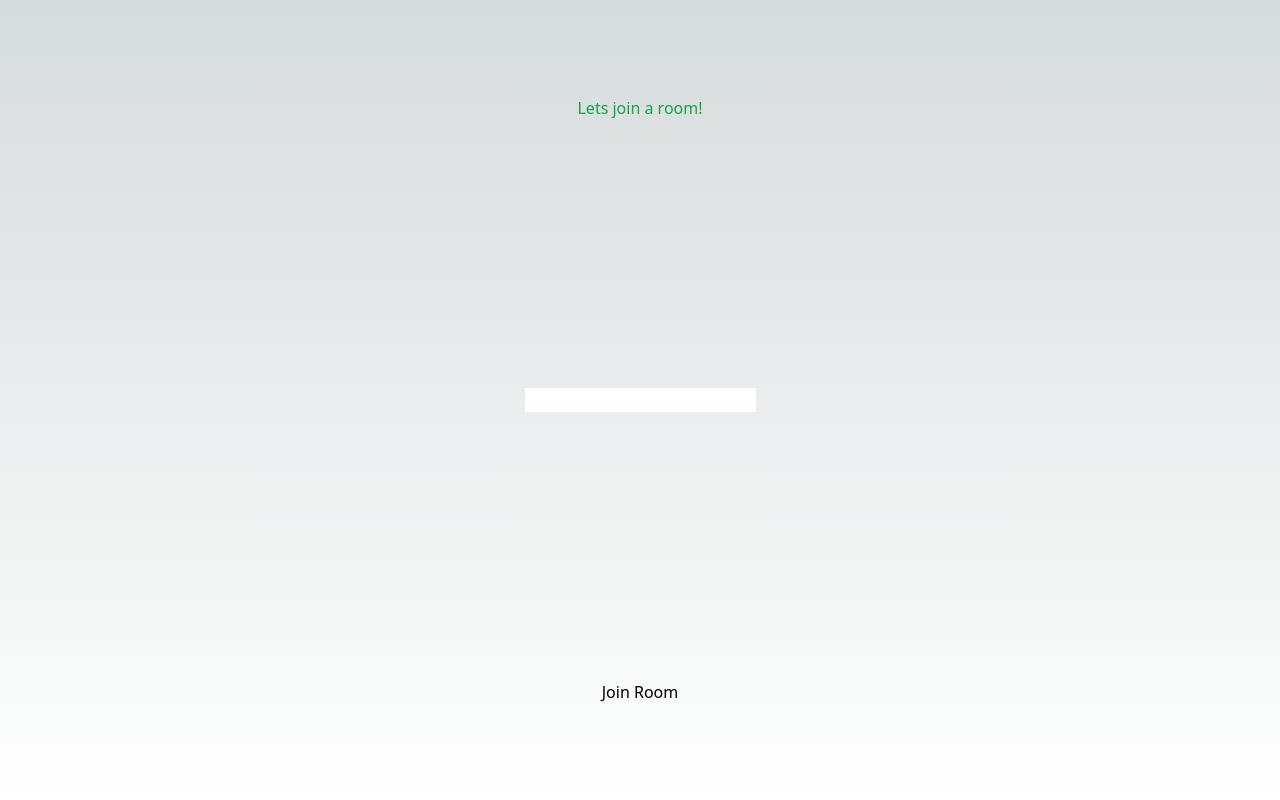
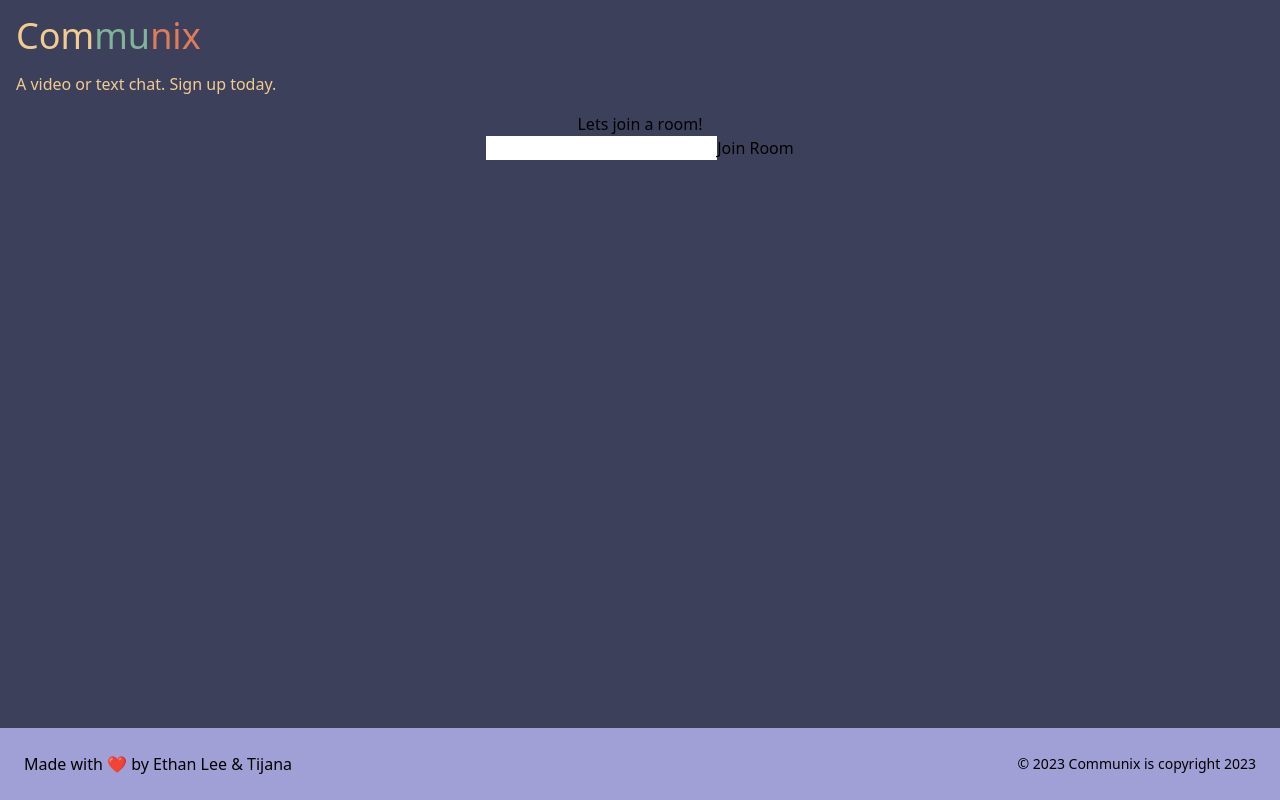
Before and after one commit to omonteon/v43-tier3-team-43, a Next.js app in the folder circle-meets/: page / in a window 1280 px wide. Built offline with nearby package versions, Linux system fonts and the light colour scheme.

Commit message:
basic styling done

```diff
--- a/circle-meets/pages/index.js
+++ b/circle-meets/pages/index.js
@@ -1,7 +1,6 @@
 import Head from "next/head";
 import { useRouter } from "next/router";
 import { useState } from "react";
-import styles from "../styles/Home.module.css";
 
 export default function Home() {
   const router = useRouter();
@@ -12,9 +11,9 @@ export default function Home() {
   };
 
   return (
-    <div className={styles.container}>
+    <div className="flex flex-col min-h-screen ">
       <Head>
-        <title>CircleMeets</title>
+        <title>Communix</title>
         <meta
           name="description"
           content="Use Native WebRTC API for video conferencing"
@@ -22,21 +21,39 @@ export default function Home() {
         <link rel="icon" href="/favicon.ico" />
       </Head>
 
-      <main className={styles.main}>
+      <main className="bg-purple text-center flex-auto">
+        <h1
+          className="text-4xl text-left m-4
+        "
+        >
+          <span className="text-yellow">Com</span>
+          <span className="text-cyan">mu</span>
+          <span className="text-red">nix</span>
+        </h1>
+        <p className="text-left m-4 text-yellow">
+          {" "}
+          A video or text chat. Sign up today.
+        </p>
         <h1 className="text-green-600">Lets join a room!</h1>
-        <input
-          onChange={(e) => setRoomName(e.target.value)}
-          value={roomName}
-          className={styles["room-name"]}
-        />
-        <button
-          onClick={joinRoom}
-          type="button"
-          className={styles["join-room"]}
-        >
+        <input onChange={(e) => setRoomName(e.target.value)} value={roomName} />
+        <button onClick={joinRoom} type="button">
           Join Room
         </button>
       </main>
+      <footer className=" mt-auto bg-lightpurple">
+        <div class="w-full mx-auto container md:p-6 p-4 md:flex md:items-center md:justify-between">
+          <span
+            className="text-opacity-25 sm:text-cen
+          "
+          >
+            {" "}
+            Made with ❤️ by Ethan Lee & Tijana{" "}
+          </span>
+          <span className="text-sm text-gray-500 sm:text-center">
+            © 2023 Communix is copyright 2023
+          </span>
+        </div>
+      </footer>
     </div>
   );
 }
--- a/circle-meets/tailwind.config.js
+++ b/circle-meets/tailwind.config.js
@@ -10,6 +10,13 @@ module.exports = {
   ],
   theme: {
     extend: {},
+    colors: {
+      purple: "#3D405B",
+      yellow: "#F2CC8F",
+      cyan: "#81B29A",
+      red: "#E07A57",
+      lightpurple: "#A1A0D6",
+    },
   },
   plugins: [],
 };
```
